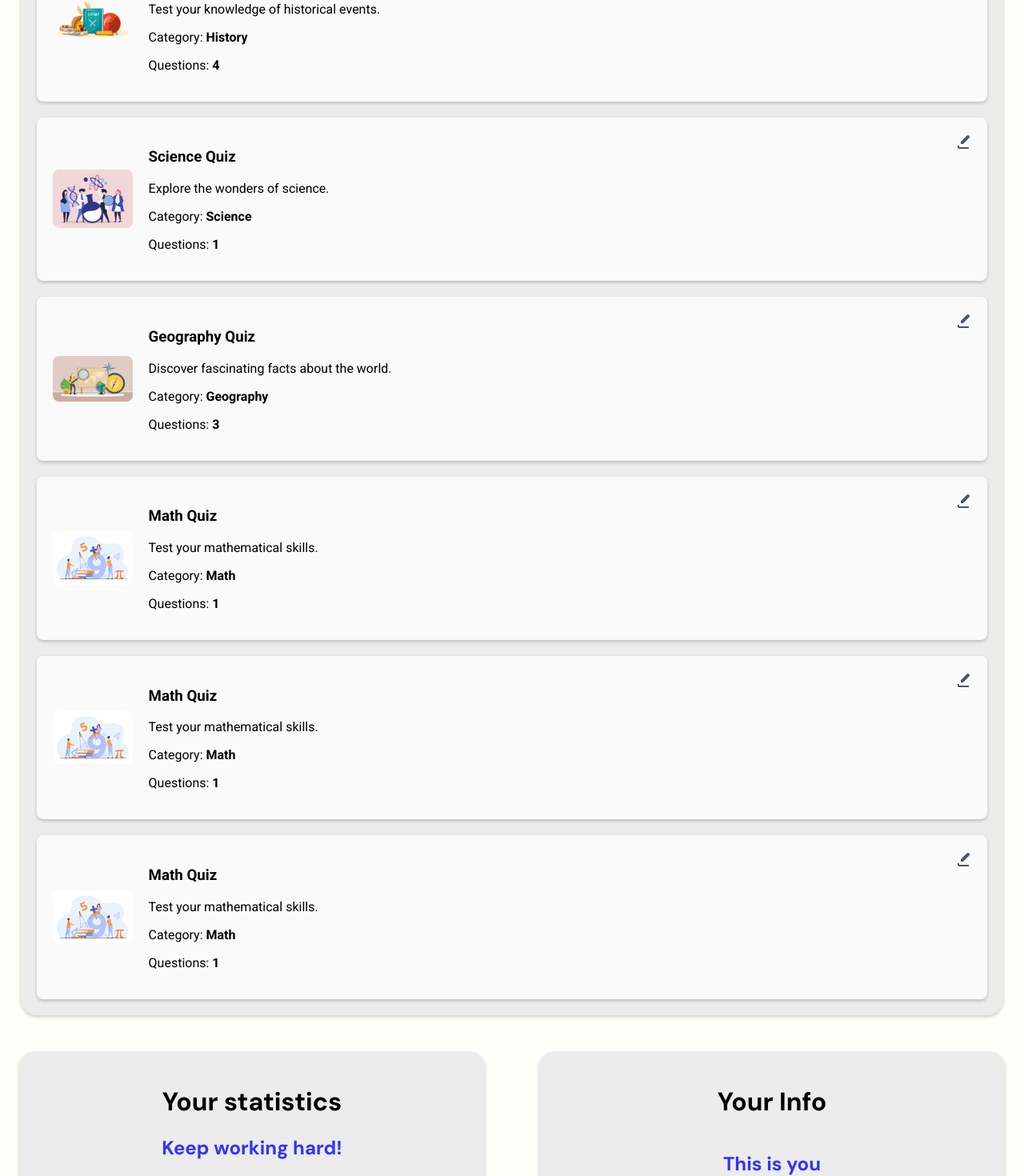
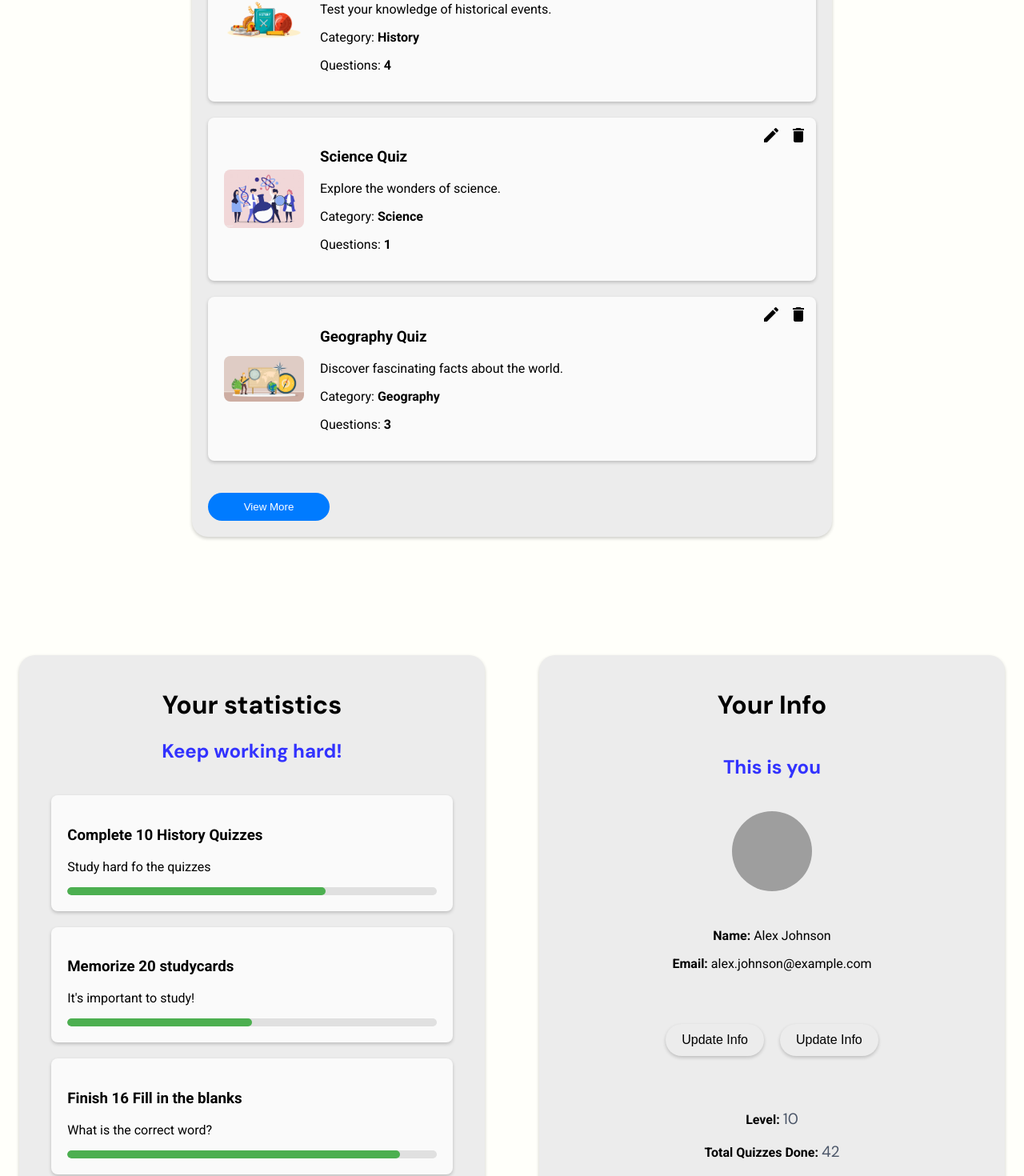
Before and after one commit to Eliastrana/FullStackProject, a Vue app in the folder Frontend/VueFrontend/: page /MyAccount in a window 1280 px wide. Shown: the part 532-2002 px from the top of the page at 80% size. Built offline with nearby package versions, Linux system fonts and the light colour scheme; no server answers; grey boxes are pictures that could not be loaded.

Commit message:
feat(frontend) Updated icons and buttons  :sparkles:

```diff
--- a/Frontend/VueFrontend/src/components/displayPage/SpecifiedQuizDisplays/MixedQuizDisplayer.vue
+++ b/Frontend/VueFrontend/src/components/displayPage/SpecifiedQuizDisplays/MixedQuizDisplayer.vue
@@ -1,5 +1,11 @@
 //MixedQuizDisplayer.vue
 <template>
+
+  <link href="https://fonts.googleapis.com/icon?family=Material+Icons" rel="stylesheet">
+
+  <link rel="stylesheet" href="https://cdnjs.cloudflare.com/ajax/libs/font-awesome/5.15.3/css/all.min.css">
+
+
   <div class="quiz-container">
     <!-- Overlay for Quiz Completion -->
     <div v-if="quizCompleted" class="overlay"></div>
@@ -27,15 +33,16 @@
 
     <!-- Navigation Buttons and Progress Bar -->
     <div class="navigation">
-      <button class="navigation-button" @click="prevQuestion" :disabled="currentQuestionIndex === 0">← Previous</button>
+      <button class="navigation-button" @click="prevQuestion" :disabled="currentQuestionIndex === 0">
+        <span class="material-icons">arrow_back</span>
+      </button>
       <div class="progress-bar-container">
         <div class="progress-bar" :style="{ width: progressBarWidth }"></div>
       </div>
-      <button class="navigation-button"
-              @click="nextQuestion"
-              :disabled="currentQuestionIndex === (questions.value?.length ?? 0) - 1">
-        Next →
+      <button class="navigation-button" @click="nextQuestion" :disabled="currentQuestionIndex === (questions.value?.length ?? 0) - 1">
+        <span class="material-icons">arrow_forward</span>
       </button>
+
     </div>
 
     <!-- Questions Display -->
--- a/Frontend/VueFrontend/src/store/modules/quizzes.js
+++ b/Frontend/VueFrontend/src/store/modules/quizzes.js
@@ -1,6 +1,7 @@
 // store/modules/quizzes.js
 import router from '@/router/index.js'
 import { v4 as uuidv4 } from 'uuid';
+import * as Vue from 'lodash-es'
 
 
 export default {
@@ -21,12 +22,25 @@ export default {
       state.quizDetails.questions.push(question);
       console.log(state.quizDetails.questions)
     },
-    UPDATE_QUESTION(state, updatedQuestion) {
-      const index = state.quizDetails.questions.findIndex(q => q.uuid === updatedQuestion.uuid);
+    UPDATE_QUESTION(state, payload) {
+      const index = state.quizDetails.questions.findIndex(q => q.uuid === payload.uuid);
       if (index !== -1) {
-        state.quizDetails.questions[index] = updatedQuestion;
+        // Check if the update is for an image and handle accordingly
+        if (payload.imageType) {
+          // Assuming 'imageFront' and 'imageBack' are properties on the question
+          // Adjust according to your actual data structure
+          if (payload.imageType === 'front') {
+            state.quizDetails.questions[index].imageFront = payload.image;
+          } else if (payload.imageType === 'back') {
+            state.quizDetails.questions[index].imageBack = payload.image;
+          }
+        } else {
+          // Handle general question updates
+          state.quizDetails.questions[index] = { ...state.quizDetails.questions[index], ...payload };
+        }
       }
     },
+
     CLEAR_QUIZZES(state) {
       state.questions = [];
       state.quizDetails = { title: '', description: '', creatorId: '', categoryName: '', questions: [] };
@@ -37,6 +51,14 @@ export default {
     REMOVE_QUESTION(state, uuid) {
       state.quizDetails.questions = state.quizDetails.questions.filter(question => question.uuid !== uuid);
     },
+    UPDATE_QUESTION_IMAGE(state, { uuid, imageData }) {
+      const questionIndex = state.quizDetails.questions.findIndex(question => question.uuid === uuid);
+      if (questionIndex !== -1) {
+        // Directly assign the image data to the question object
+        state.quizDetails.questions[questionIndex].image = imageData;
+      }
+    },
+
     setQuestionsOrder(state, questions) {
       state.questions = questions;
     }
@@ -67,6 +89,13 @@ export default {
     clearQuizzes({ commit }) {
       commit('CLEAR_QUIZZES');
     },
+
+    updateQuestionImage({ commit }, { uuid, image, imageType }) {
+      // Find the question by UUID and update its image
+       commit('UPDATE_QUESTION_IMAGE', { uuid, image, imageType });
+    },
+
+
 
     addQuestionsByType({ dispatch }, { type, numberOfQuestions = 5 }) {
       for (let i = 0; i < numberOfQuestions; i++) {
--- a/Frontend/VueFrontend/src/views/userPage/myAccountComponents/PersonalInfoView.vue
+++ b/Frontend/VueFrontend/src/views/userPage/myAccountComponents/PersonalInfoView.vue
@@ -1,6 +1,7 @@
 <script setup>
 import { ref, onMounted } from 'vue';
 import axios from 'axios';
+import router from '@/router/index.js'
 
 /**
  * User information
@@ -19,6 +20,18 @@ onMounted(async () => {
     console.error('Failed to load user info:', error);
   }
 });
+
+
+const updateUsername = () => {
+
+
+
+};
+
+const updatePassword = () => {
+
+}
+
 </script>
 
 <template>
@@ -30,6 +43,22 @@ onMounted(async () => {
       <p><strong>Name:</strong> {{ userInfo.name }}</p>
       <p><strong>Email:</strong> {{ userInfo.email }}</p>
     </div>
+
+    <div class="updateinfo">
+
+      <button class="updateusername" @click="updateUsername">
+        <i class="fas fa-user-edit"></i>
+        <p>Update Info</p>
+      </button>
+
+      <button class="updatepassword" @click="updatePassword">
+        <i class="fas fa-user-edit"></i>
+        <p>Update Info</p>
+      </button>
+
+    </div>
+
+
     <div class="level-info">
       <p><strong>Level:</strong> <span class="highlight">{{ userInfo.level }}</span></p>
       <p><strong>Total Quizzes Done:</strong> <span class="highlight">{{ userInfo.totalQuizzesDone }}</span></p>
@@ -57,6 +86,36 @@ onMounted(async () => {
   border-radius: 20px;
   box-shadow: 0 2px 4px rgba(0,0,0,0.2);
   background-color: #ececec;
+}
+
+.updateinfo {
+  display: flex;
+  justify-content: center;
+  align-items: center;
+  padding: 20px;
+  width: 100%;
+  margin: 10px auto;
+}
+
+.updateusername, .updatepassword {
+
+  display: flex;
+  justify-content: center;
+  align-items: center;
+  padding: 20px;
+  max-width: 30%;
+  max-height: 30px;
+  margin: 10px ;
+  border-radius: 20px;
+  box-shadow: 0 2px 4px rgba(0,0,0,0.2);
+  background-color: #ececec;
+  border: none;
+  font-size: 1rem;
+}
+
+.updateusername:hover, .updatepassword:hover {
+  box-shadow: 0 5px 15px rgba(0, 0, 0, 0.3);
+  transform: translateY(-2px);
 }
 
 .basic-info, .level-info, .achievements {
--- a/Frontend/VueFrontend/src/views/userPage/myAccountComponents/PersonalQuizzesView.vue
+++ b/Frontend/VueFrontend/src/views/userPage/myAccountComponents/PersonalQuizzesView.vue
@@ -1,40 +1,55 @@
 <script setup>
 import { ref, onMounted } from 'vue';
 import axios from 'axios';
+import user from '@/store/modules/user.js'
 
-/**
- * Quizzes data
- * @type {import('vue').Ref<Array>}
- */
-const quizzes = ref([]);
+const allQuizzes = ref([]); // Stores all quizzes
+const displayLimit = ref(3); // Initial display limit
+const displayedQuizzes = ref([]); // Quizzes to be displayed
 
-/**
- * Edits a quiz with a given ID
- * @param {number} id - The ID of the quiz to edit
- */
+// Fetch quizzes data from the API when the component is mounted
+onMounted(async () => {
+  try {
+    const response = await axios.get('/mockJSON/testdata.json');
+    allQuizzes.value = response.data;
+    updateDisplayedQuizzes();
+  } catch (error) {
+    console.error('Failed to load quizzes:', error);
+  }
+});
+
+// Update the displayed quizzes based on the display limit
+function updateDisplayedQuizzes() {
+  displayedQuizzes.value = allQuizzes.value.slice(0, displayLimit.value);
+}
+
+// Function to load more quizzes
+const loadMoreQuizzes = () => {
+  displayLimit.value += 5; // Increase the limit
+  updateDisplayedQuizzes(); // Update displayed quizzes
+};
+
+// Edit quiz function
 const editQuiz = (id) => {
   alert(`Edit quiz with ID: ${id}`);
 };
 
-/**
- * Fetches quizzes data from the API when the component is mounted
- */
-onMounted(async () => {
-  try {
-    const response = await axios.get('/mockJSON/testdata.json');
-    quizzes.value = response.data;
-  } catch (error) {
-    console.error('Failed to load quizzes:', error);
-  }
-});
+// Delete user function
+const deleteUser = (userId) => {
+  alert(`Delete user with ID: ${userId}`);
+};
 </script>
 
+
 <template>
+
+  <link href="https://fonts.googleapis.com/icon?family=Material+Icons" rel="stylesheet">
+
   <div class="quizzes-container">
     <h1>Private Quizzes</h1>
     <h2>These are your personal quizzes</h2>
     <div class="quizzes">
-      <div class="quiz" v-for="(quiz, index) in quizzes" :key="quiz.id">
+      <div class="quiz" v-for="(quiz, index) in displayedQuizzes" :key="quiz.id">
         <div class="quiz-info">
           <img :src="quiz.image" :alt="quiz.title" class="quiz-image"/>
           <div class="quiz-text">
@@ -43,11 +58,24 @@ onMounted(async () => {
             <p>Category: <strong>{{ quiz.category }}</strong></p>
             <p>Questions: <strong>{{ quiz.questions.length }}</strong></p>
           </div>
-          <svg class="edit-icon" @click="editQuiz(quiz.id)" xmlns="http://www.w3.org/2000/svg" viewBox="0 0 20 20" fill="currentColor">
-            <path d="M17.414 2.586a2 2 0 00-2.828 0L7 10.172V13h2.828l7.586-7.586a2 2 0 000-2.828zM3 17a2 2 0 002 2h12v-2H5v-2H3v2z"/>
-          </svg>
+
+          <div class="action-icons">
+            <div @click="editQuiz(quiz.id)" class="delete-icon">
+              <span class="material-icons">edit</span>
+            </div>
+
+            <div @click="deleteUser(user.userId)" class="delete-icon">
+              <span class="material-icons">delete</span>
+            </div>
+
+
+
+            </div>
+
         </div>
       </div>
+      <button v-if="displayedQuizzes.length < allQuizzes.length" @click="loadMoreQuizzes" class="view-more-button">View More</button>
+
     </div>
   </div>
 </template>
@@ -118,6 +146,27 @@ onMounted(async () => {
   position: relative;
 }
 
+
+.action-icons {
+  display: flex;
+  align-items: center; /* Center items vertically within the container */
+  gap: 8px; /* Adjust the gap between icons */
+  position: absolute;
+  top: 10px; /* Adjust as needed */
+  right: 10px; /* Adjust as needed */
+}
+
+/* If icons appear too small or too large, adjust here */
+.material-icons {
+  font-size: 24px; /* Adjust icon size as necessary */
+  cursor: pointer;
+}
+
+/* Optional: Add hover effect for better user interaction */
+.material-icons:hover {
+  color: #666; /* Change as per your theme */
+}
+
 .quiz:hover {
   transform: translateY(-5px);
   background-color: #f0f0f0;
@@ -133,6 +182,32 @@ h2 {
   margin-bottom: 20px;
 }
 
+.action-icons {
+  position: absolute;
+  top: 10px;
+  right: 10px;
+  display: flex;
+  gap: 10px; /* Adjust gap between icons */
+}
+
+.view-more-button {
+  margin-top: 20px;
+  padding: 10px 20px;
+  background-color: #007bff;
+  max-width: 20%;
+
+  color: white;
+  border: none;
+  border-radius: 20px;
+  cursor: pointer;
+  transition: background-color 0.3s;
+}
+
+.view-more-button:hover {
+  background-color: #0056b3;
+}
+
+
 @media (max-width: 768px) {
   .quiz-info {
     flex-direction: column;
```
